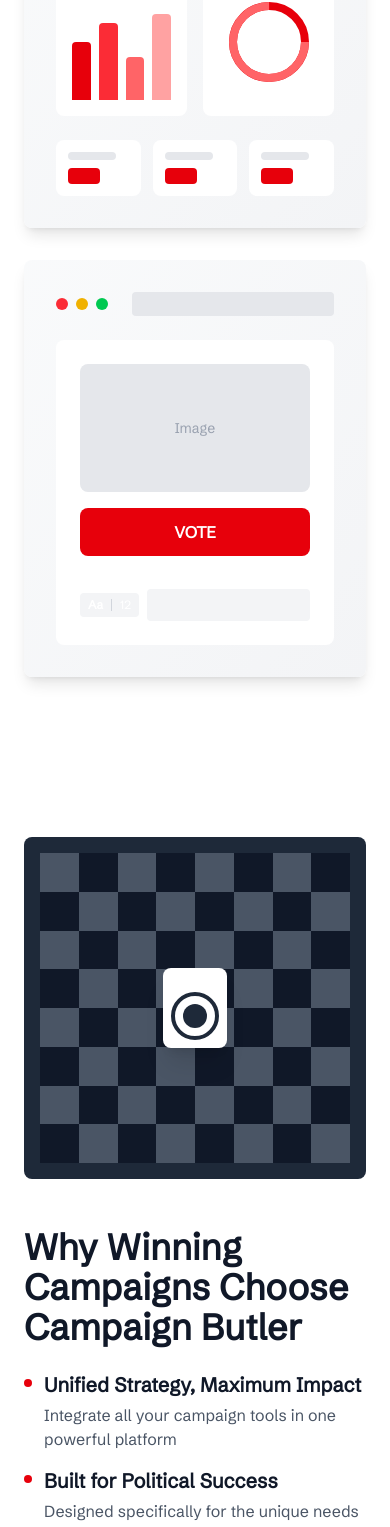
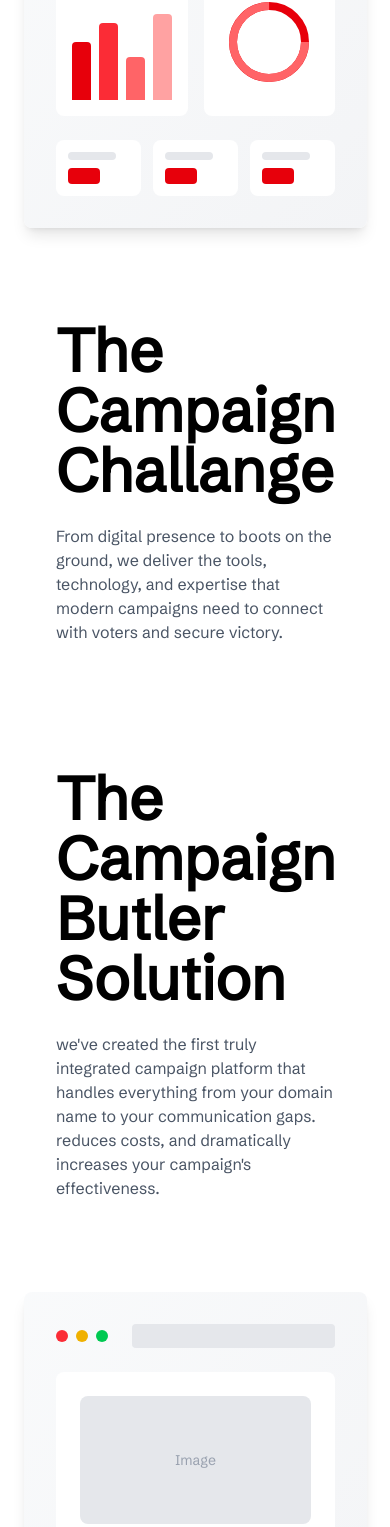
Before and after one commit to mahendragalih26/campaign-butler, a Next.js app: page / in a window 390 px wide. Shown: the part 1052-2579 px from the top of the page. Built offline with nearby package versions, Linux system fonts and the light colour scheme.

Commit message:
feat : new campaign toolkit

```diff
--- a/src/app/(public)/_components/container.tsx
+++ b/src/app/(public)/_components/container.tsx
@@ -11,6 +11,7 @@
 import ContactForm from "@/app/(public)/_components/landing/contact-form"
 import VisibilitySection from "@/app/(public)/_components/landing/visibility-section"
 import Footer from "@/app/(public)/_components/landing/footer"
+import CampaignToolkit from "./landing/campaign-toolkit"
 
 const Container = () => {
   return (
@@ -20,6 +21,7 @@
       <FeatureShowcase />
       <WhyChoose />
       <Testimonial />
+      <CampaignToolkit />
       <Experience />
       <ServingCampaigns />
       <ServicePackages />
--- /dev/null
+++ b/src/app/(public)/_components/landing/campaign-toolkit.tsx
@@ -0,0 +1,145 @@
+"use client"
+
+import { useState } from "react"
+import { Icon } from "@iconify/react"
+import DotsIndicator from "@/components/atoms/dots-indicator"
+
+const CampaignToolkit = () => {
+  const [currentIndex, setCurrentIndex] = useState(0)
+
+  const testimonials = [
+    {
+      name: "Richard Trumpet",
+      role: "County Coordinator",
+      quote:
+        "The volunteer walking app revolutionized our ground game. We knocked 40% more doors with the same number of volunteers.",
+      percentage: "40%",
+    },
+    {
+      name: "Sarah Johnson",
+      role: "Campaign Manager",
+      quote:
+        "Campaign Butler helped us streamline our operations and reach voters more effectively than ever before.",
+      percentage: "35%",
+    },
+    {
+      name: "Michael Chen",
+      role: "State Director",
+      quote:
+        "The all-in-one platform saved us countless hours and significantly improved our campaign efficiency.",
+      percentage: "50%",
+    },
+  ]
+
+  const partners = ["Planned Parenthood", "1C CS", "NARAL", "Partners"]
+
+  return (
+    <section className="py-20 bg-white text-black">
+      <div className="rounded-tl-[20%] rounded-tr-3xl px-6">
+        <div className="container mx-auto">
+          <div className="mb-10 mx-auto flex justify-between">
+            <h2 className="text-4xl md:text-5xl font-bold ">
+              Your Complete <br /> Campaign Toolkit
+            </h2>
+
+            <div className="flex gap-2 max-h-10">
+              <button
+                onClick={() =>
+                  setCurrentIndex(
+                    currentIndex === 0
+                      ? testimonials.length - 1
+                      : currentIndex - 1
+                  )
+                }
+                className="relative bg-white rounded-full p-2 shadow-lg hover:bg-gray-50 transition-colors cursor-pointer"
+              >
+                <Icon
+                  icon="mdi:chevron-left"
+                  className="w-6 h-6 text-gray-800"
+                />
+              </button>
+              <button
+                onClick={() =>
+                  setCurrentIndex(
+                    currentIndex === testimonials.length - 1
+                      ? 0
+                      : currentIndex + 1
+                  )
+                }
+                className="relative right-0 top-1/2 transform -translate-y-1/2 translate-x-4 bg-white rounded-full p-2 shadow-lg hover:bg-gray-50 transition-colors cursor-pointer"
+              >
+                <Icon
+                  icon="mdi:chevron-right"
+                  className="w-6 h-6 text-gray-800"
+                />
+              </button>
+            </div>
+          </div>
+          <div className="grid md:grid-cols-2 gap-2 ">
+            {/* Left */}
+            <div className="relative items-center justify-center">
+              <h3 className="text-3xl font-bold mb-4">Digital Presence</h3>
+              <ul className="space-y-4">
+                <li className="flex items-start gap-3">
+                  <Icon
+                    icon="solar:alt-arrow-right-bold"
+                    className="min-w-[40px] w-8 h-8 text-red-600"
+                  />
+                  <div>
+                    <h3 className="text-3xl font-semibold  mb-1">
+                      Unified Strategy, Maximum Impact
+                    </h3>
+                    <p className="">
+                      Stop juggling multiple vendors. Our integrated platform
+                      ensure your message stays consistent across every voter
+                      touchpoint-saving you time, money, and headaches
+                    </p>
+                  </div>
+                </li>
+                <li className="flex items-start gap-3">
+                  <Icon
+                    icon="solar:alt-arrow-right-bold"
+                    className="min-w-[40px] w-8 h-8 text-red-600"
+                  />
+                  <div>
+                    <h3 className="text-3xl font-semibold text-gray-600 mb-1">
+                      Built for Political Success
+                    </h3>
+                  </div>
+                </li>
+                <li className="flex items-start gap-3">
+                  <Icon
+                    icon="solar:alt-arrow-right-bold"
+                    className="min-w-[40px] w-8 h-8 text-red-600"
+                  />
+                  <div>
+                    <h3 className="text-3xl font-semibold text-gray-600 mb-1">
+                      Scale to Your Race
+                    </h3>
+                  </div>
+                </li>
+              </ul>
+            </div>
+
+            {/* Right  */}
+            <div className="flex items-center justify-center">image</div>
+
+            {/* Dots Indicator */}
+            <div className="flex gap-2 mt-6">
+              {testimonials.map((_, index) => (
+                <DotsIndicator
+                  key={index}
+                  index={index}
+                  currentIndex={currentIndex}
+                  setCurrentIndex={setCurrentIndex}
+                />
+              ))}
+            </div>
+          </div>
+        </div>
+      </div>
+    </section>
+  )
+}
+
+export default CampaignToolkit
--- a/src/app/(public)/_components/landing/feature-showcase.tsx
+++ b/src/app/(public)/_components/landing/feature-showcase.tsx
@@ -4,7 +4,7 @@
   return (
     <section className="py-20 px-6 bg-white">
       <div className="container mx-auto">
-        <div className="grid md:grid-cols-2 gap-8">
+        <div className="grid md:grid-cols-2 gap-x-8 gap-y-15">
           {/* Dashboard Illustration */}
           <div className="bg-gradient-to-br from-gray-50 to-gray-100 rounded-lg p-8 shadow-lg">
             <div className="space-y-6">
@@ -67,6 +67,35 @@
             </div>
           </div>
 
+          {/* Dashboard Description */}
+          <div className="bg-white rounded-lg p-8 ">
+            <div className="space-y-6">
+              <h2 className="text-6xl font-bold text-black">
+                The Campaign Challange
+              </h2>
+              <p className="text-gray-600">
+                From digital presence to boots on the ground, we deliver the
+                tools, technology, and expertise that modern campaigns need to
+                connect with voters and secure victory.
+              </p>
+            </div>
+          </div>
+
+          {/* Browser Interface Desc*/}
+          <div className="bg-white rounded-lg p-8 ">
+            <div className="space-y-6">
+              <h2 className="text-6xl font-bold text-black">
+                The Campaign Butler Solution
+              </h2>
+              <p className="text-gray-600">
+                we've created the first truly integrated campaign platform that
+                handles everything from your domain name to your communication
+                gaps. reduces costs, and dramatically increases your campaign's
+                effectiveness.
+              </p>
+            </div>
+          </div>
+
           {/* Browser Interface Illustration */}
           <div className="bg-gradient-to-br from-gray-50 to-gray-100 rounded-lg p-8 shadow-lg">
             <div className="space-y-6">
--- a/src/app/(public)/_components/landing/why-choose.tsx
+++ b/src/app/(public)/_components/landing/why-choose.tsx
@@ -1,10 +1,25 @@
 "use client"
+
+import { Icon } from "@iconify/react"
 
 const WhyChoose = () => {
   return (
-    <section className="py-20 px-6 bg-white">
+    <section className="py-20 bg-white text-white">
+      <div
+        className="rounded-tl-[20%] rounded-tr-3xl px-6 py-20"
+        style={{
+          backgroundColor: "hsla(0,0%,0%,1)",
+          backgroundImage:
+            "radial-gradient(at 10% 0%, hsla(240,60%,22%,1) 100px, transparent 50%);",
+        }}
+      >
         <div className="container mx-auto">
-        <div className="grid md:grid-cols-2 gap-12 items-center">
+          <div className="text-center mb-20 mx-auto ">
+            <h2 className="text-4xl md:text-5xl font-bold ">
+              Why Winning Campaigns Choose <br /> Campaign Butler
+            </h2>
+          </div>
+          <div className="grid md:grid-cols-2 gap-2 ">
             {/* Left - Chess Piece Graphic */}
             <div className="relative flex items-center justify-center">
               <div className="relative w-full max-w-md">
@@ -41,8 +56,10 @@
                       {[...Array(8)].map((_, i) => {
                         const angle = (i * 360) / 8
                         const radius = 100
-                      const x = 200 + radius * Math.cos((angle * Math.PI) / 180)
-                      const y = 200 + radius * Math.sin((angle * Math.PI) / 180)
+                        const x =
+                          200 + radius * Math.cos((angle * Math.PI) / 180)
+                        const y =
+                          200 + radius * Math.sin((angle * Math.PI) / 180)
                         return (
                           <line
                             key={i}
@@ -63,47 +80,48 @@
             </div>
 
             {/* Right - Content */}
-          <div className="space-y-6">
-            <h2 className="text-4xl md:text-5xl font-bold text-gray-900">
-              Why Winning Campaigns Choose Campaign Butler
-            </h2>
+            <div className="flex items-center justify-center">
               <ul className="space-y-4">
                 <li className="flex items-start gap-3">
-                <div className="w-2 h-2 bg-red-600 rounded-full mt-2 flex-shrink-0"></div>
+                  <Icon
+                    icon="solar:alt-arrow-right-bold"
+                    className="min-w-[80px] w-10 h-8 text-red-600"
+                  />
                   <div>
-                  <h3 className="text-xl font-semibold text-gray-900 mb-1">
+                    <h3 className="text-3xl font-semibold  mb-1">
                       Unified Strategy, Maximum Impact
                     </h3>
-                  <p className="text-gray-600">
-                    Integrate all your campaign tools in one powerful platform
+                    <p className="">
+                      Stop juggling multiple vendors. Our integrated platform
+                      ensure your message stays consistent across every voter
+                      touchpoint-saving you time, money, and headaches
                     </p>
                   </div>
                 </li>
                 <li className="flex items-start gap-3">
-                <div className="w-2 h-2 bg-red-600 rounded-full mt-2 flex-shrink-0"></div>
+                  <Icon
+                    icon="solar:alt-arrow-right-bold"
+                    className="min-w-[80px] w-10 h-8 text-red-600"
+                  />
                   <div>
-                  <h3 className="text-xl font-semibold text-gray-900 mb-1">
+                    <h3 className="text-3xl font-semibold text-gray-600 mb-1">
                       Built for Political Success
                     </h3>
-                  <p className="text-gray-600">
-                    Designed specifically for the unique needs of political
-                    campaigns
-                  </p>
                   </div>
                 </li>
                 <li className="flex items-start gap-3">
-                <div className="w-2 h-2 bg-red-600 rounded-full mt-2 flex-shrink-0"></div>
+                  <Icon
+                    icon="solar:alt-arrow-right-bold"
+                    className="min-w-[80px] w-10 h-8 text-red-600"
+                  />
                   <div>
-                  <h3 className="text-xl font-semibold text-gray-900 mb-1">
+                    <h3 className="text-3xl font-semibold text-gray-600 mb-1">
                       Scale to Your Race
                     </h3>
-                  <p className="text-gray-600">
-                    From local elections to national campaigns, we scale with
-                    you
-                  </p>
                   </div>
                 </li>
               </ul>
+            </div>
           </div>
         </div>
       </div>
--- /dev/null
+++ b/src/components/atoms/dots-indicator.tsx
@@ -0,0 +1,21 @@
+const DotsIndicator = ({
+  index,
+  currentIndex,
+  setCurrentIndex,
+}: {
+  index: number
+  currentIndex: number
+  setCurrentIndex: (index: number) => void
+}) => {
+  return (
+    <button
+      key={index}
+      onClick={() => setCurrentIndex(index)}
+      className={`w-2 h-2 rounded-full transition-all ${
+        index === currentIndex ? "bg-red-600 w-8" : "bg-gray-300"
+      }`}
+    />
+  )
+}
+
+export default DotsIndicator
```
Also changed, not shown: src/app/(public)/_components/landing/testimonial.tsx (+5 -5 lines). Lines whose indentation alone changed are shown as unchanged.
